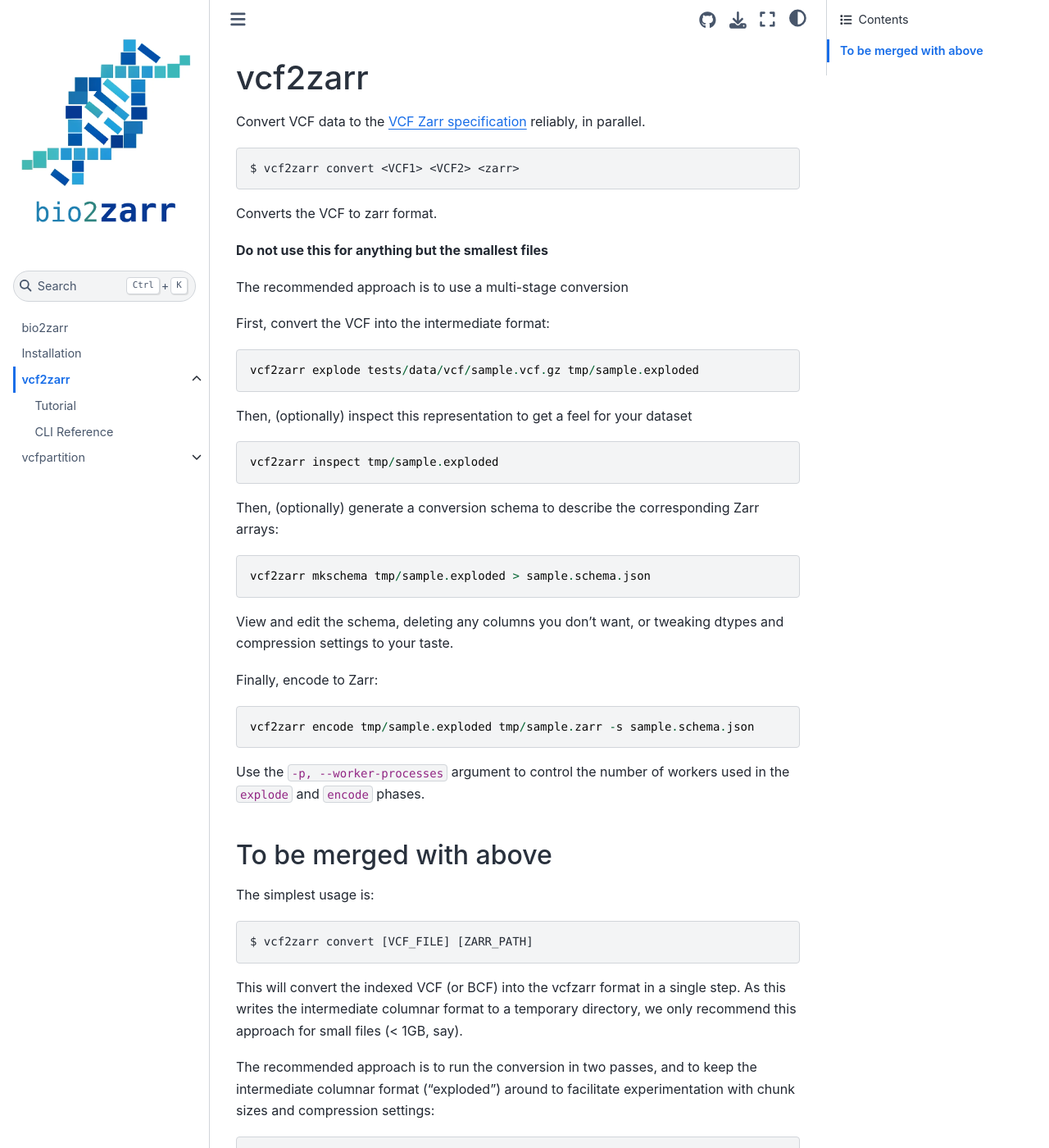
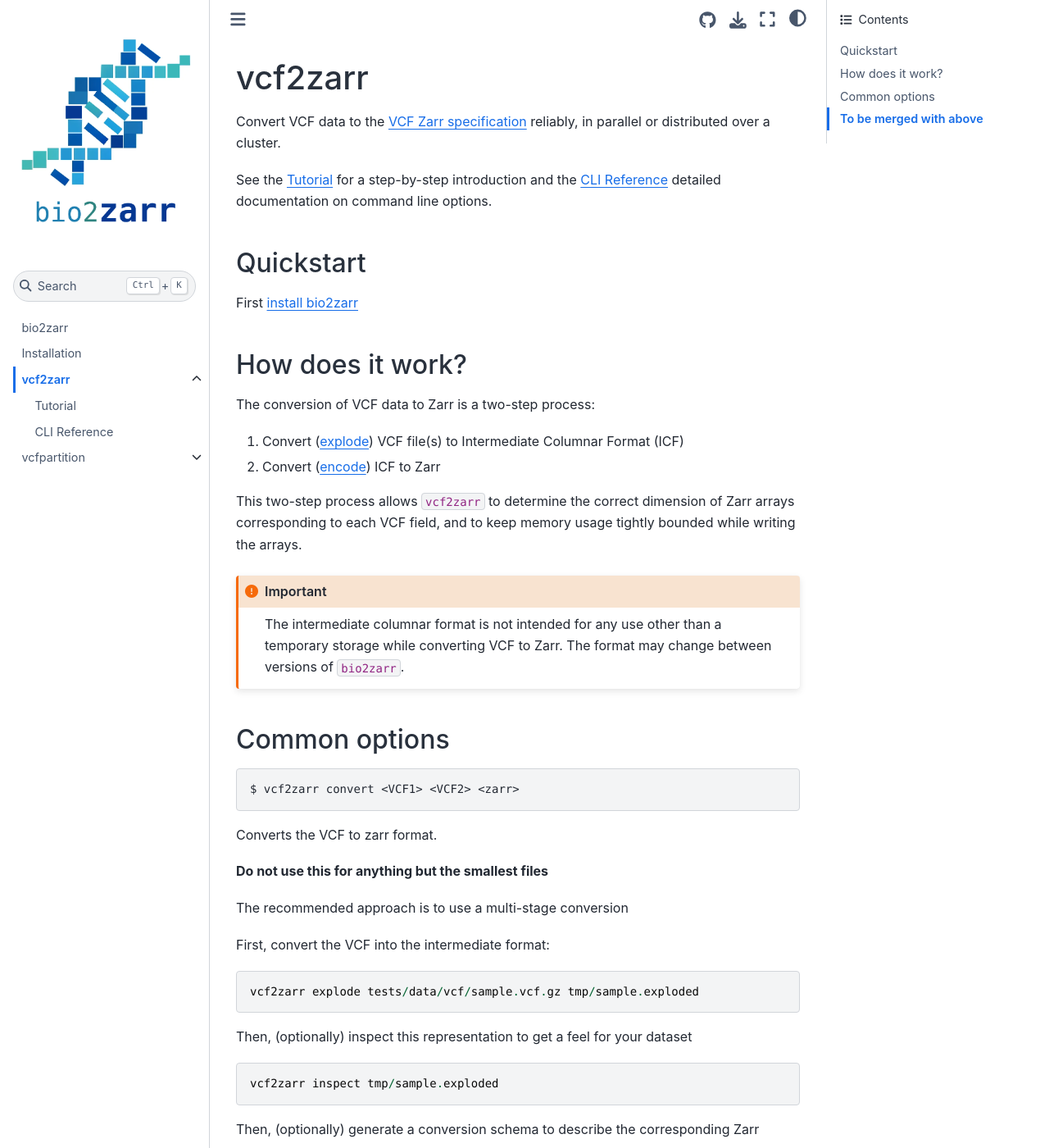
Before and after one commit to sgkit-dev/bio2zarr, a Jupyter Book: the page built from docs/vcf2zarr/overview.md, in a window 1280 px wide and 1400 px high. Shown: the whole window at 82% size. Built offline with Jupyter Book 1.0.4 settings and Sphinx 7.4.7 and the Sphinx Book theme 1.1.4, drawn with Linux system fonts in a browser that asks for light colours.

Commit message:
Various documentation updates

````diff
--- a/docs/vcf2zarr/overview.md
+++ b/docs/vcf2zarr/overview.md
@@ -1,10 +1,39 @@
 (sec-vcf2zarr)=
 # vcf2zarr
 
-
 Convert VCF data to the
 [VCF Zarr specification](https://github.com/sgkit-dev/vcf-zarr-spec/)
-reliably, in parallel.
+reliably, in parallel or distributed over a cluster.
+
+See the {ref}`sec-vcf2zarr-tutorial` for a step-by-step introduction
+and the {ref}`sec-vcf2zarr-cli-ref` detailed documentation on
+command line options.
+
+
+## Quickstart
+
+First {ref}`install bio2zarr<sec-installation>`
+
+
+## How does it work?
+The conversion of VCF data to Zarr is a two-step process:
+
+1. Convert ({ref}`explode<cmd-vcf2zarr-explode>`) VCF file(s) to
+    Intermediate Columnar Format (ICF)
+2. Convert ({ref}`encode<cmd-vcf2zarr-encode>`) ICF to Zarr
+
+This two-step process allows `vcf2zarr` to determine the correct
+dimension of Zarr arrays corresponding to each VCF field, and
+to keep memory usage tightly bounded while writing the arrays.
+
+:::{important}
+The intermediate columnar format is not intended for any use
+other than a temporary storage while converting VCF to Zarr.
+The format may change between versions of `bio2zarr`.
+:::
+
+
+## Common options
 
 ```
 $ vcf2zarr convert <VCF1> <VCF2> <zarr>
````
Also changed, not shown: docs/installation.md (+7 -0 lines), docs/intro.md (+3 -0 lines), docs/vcf2zarr/cli_ref.md (+2 -0 lines), docs/vcf2zarr/tutorial.md (+1 -0 lines).
